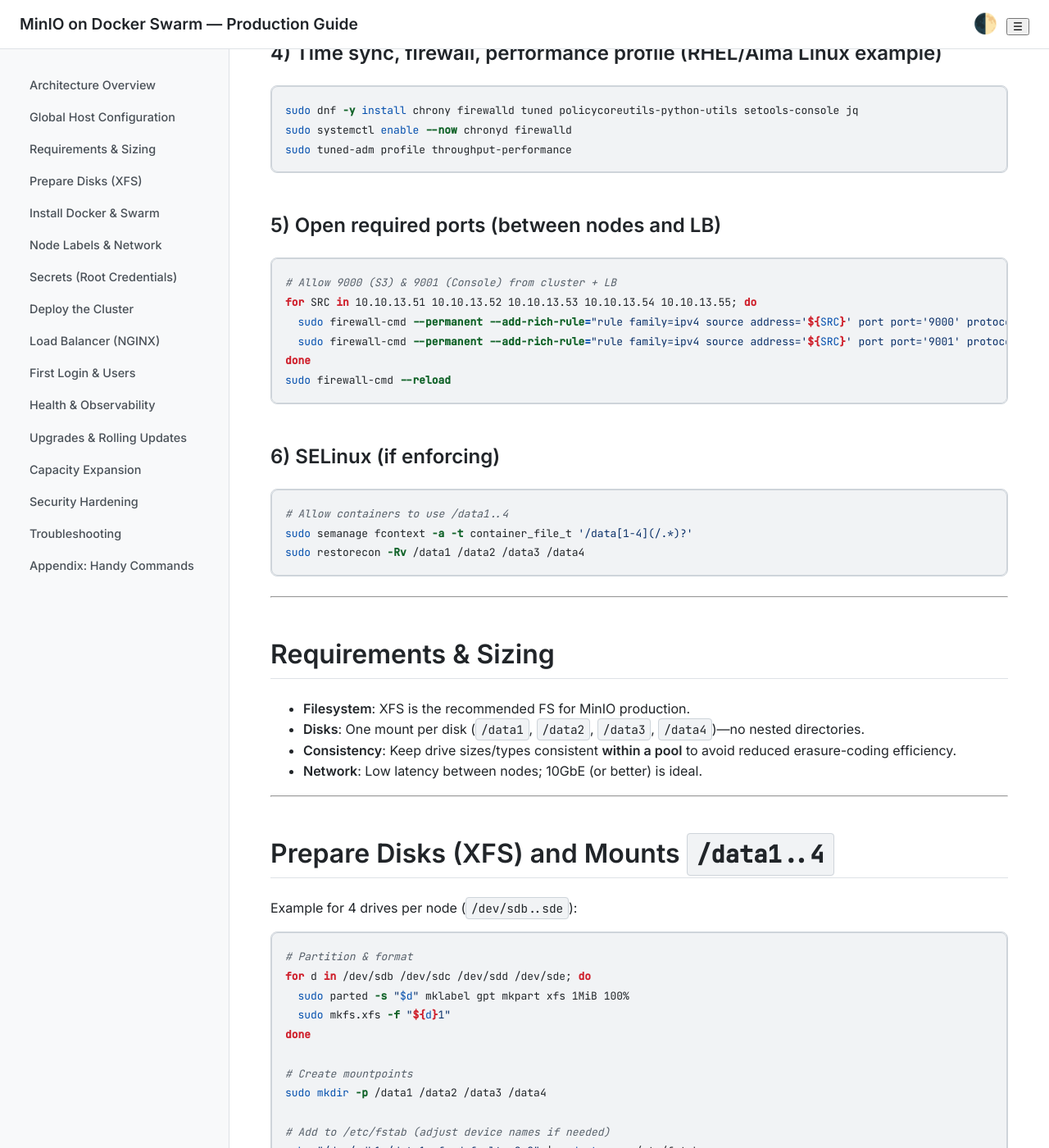
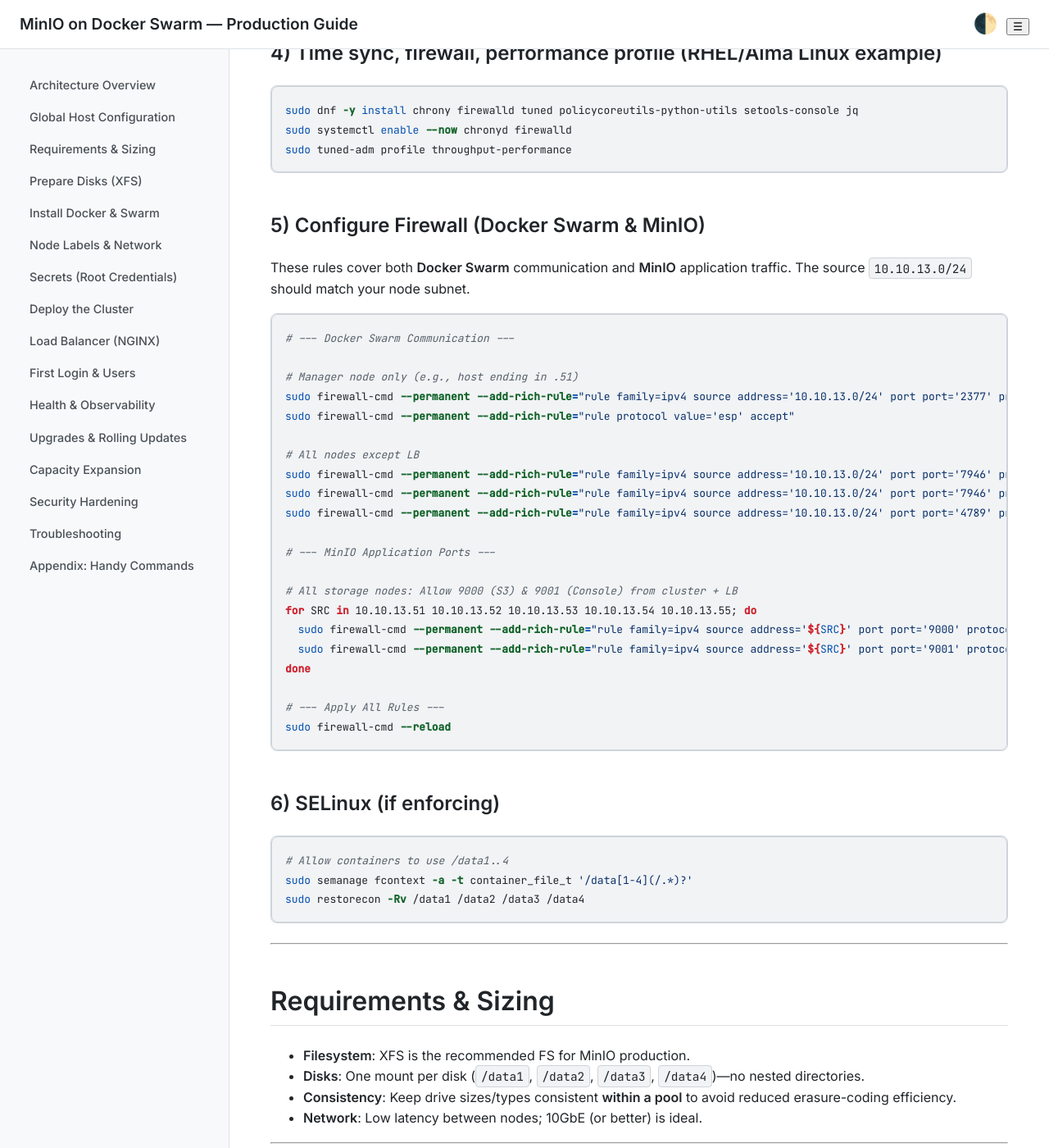
Before and after one commit to miguel-saca/minio-docker-swarm, a Jekyll site: the page built from docs/index.md, in a window 1280 px wide and 1400 px high, scrolled down 2807 px. Shown: the whole window at 82% size. Built offline with Jekyll 4.4.1, drawn with Linux system fonts in a browser that asks for light colours.

Commit message:
feat: add Docker Swarm firewall rules to existing MinIO port configuration

````diff
--- a/docs/index.md
+++ b/docs/index.md
@@ -96,13 +96,31 @@
 sudo tuned-adm profile throughput-performance
 ```
 
-### 5) Open required ports (between nodes and LB)
+### 5) Configure Firewall (Docker Swarm & MinIO)
+
+These rules cover both **Docker Swarm** communication and **MinIO** application traffic. The source `10.10.13.0/24` should match your node subnet.
+
 ```bash
-# Allow 9000 (S3) & 9001 (Console) from cluster + LB
+# --- Docker Swarm Communication ---
+
+# Manager node only (e.g., host ending in .51)
+sudo firewall-cmd --permanent --add-rich-rule="rule family=ipv4 source address='10.10.13.0/24' port port='2377' protocol='tcp' accept"
+sudo firewall-cmd --permanent --add-rich-rule="rule protocol value='esp' accept"
+
+# All nodes except LB
+sudo firewall-cmd --permanent --add-rich-rule="rule family=ipv4 source address='10.10.13.0/24' port port='7946' protocol='tcp' accept"
+sudo firewall-cmd --permanent --add-rich-rule="rule family=ipv4 source address='10.10.13.0/24' port port='7946' protocol='udp' accept"
+sudo firewall-cmd --permanent --add-rich-rule="rule family=ipv4 source address='10.10.13.0/24' port port='4789' protocol='udp' accept"
+
+# --- MinIO Application Ports ---
+
+# All storage nodes: Allow 9000 (S3) & 9001 (Console) from cluster + LB
 for SRC in 10.10.13.51 10.10.13.52 10.10.13.53 10.10.13.54 10.10.13.55; do
   sudo firewall-cmd --permanent --add-rich-rule="rule family=ipv4 source address='${SRC}' port port='9000' protocol='tcp' accept"
   sudo firewall-cmd --permanent --add-rich-rule="rule family=ipv4 source address='${SRC}' port port='9001' protocol='tcp' accept"
 done
+
+# --- Apply All Rules ---
 sudo firewall-cmd --reload
 ```
 
````
Also changed, not shown: README.md.
